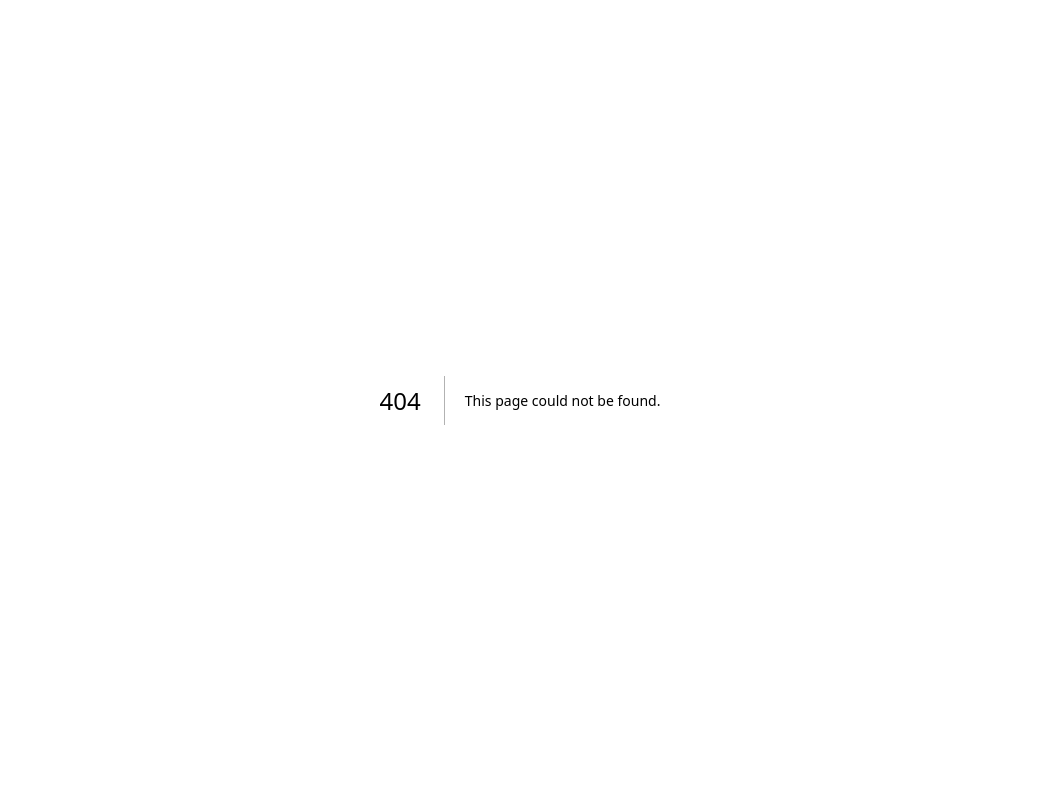
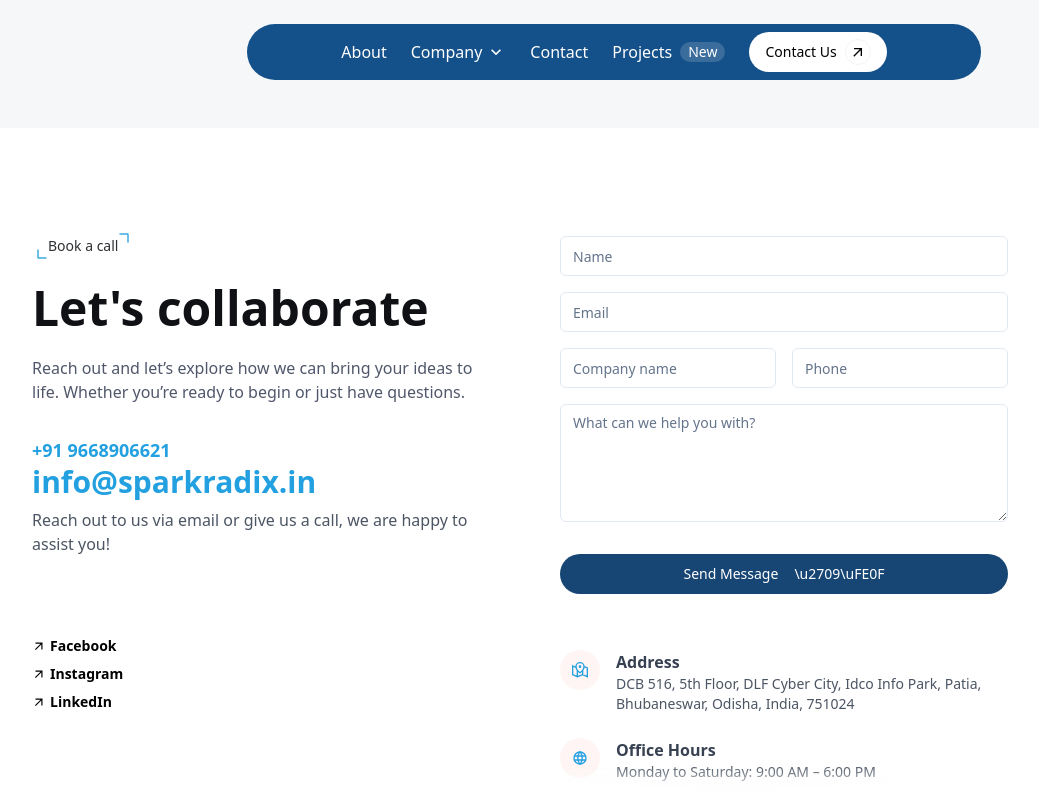
Before and after one commit to aryan7412/Infratech, a Next.js app: page /contact in a window 1280 px wide. Before the commit this address had no page. Shown: the top 800 px of the page, without its empty margins (120-1159 px from the left). Built offline with nearby package versions, Linux system fonts and the light colour scheme.

Commit message:
Added Contact Us Page

```diff
--- /dev/null
+++ b/app/(root)/contact/page.tsx
@@ -0,0 +1,13 @@
+import Contact from "@/components/ContactUs"
+import FAQ from "@/components/FAQ"
+
+const page = () => {
+  return (
+    <div>
+        <Contact />
+        <FAQ />
+    </div>
+  )
+}
+
+export default page
--- /dev/null
+++ b/components/ContactUs/index.tsx
@@ -0,0 +1,92 @@
+import SectionHeading from "@/components/Heading/SectionHeading";
+import { Input } from "@/components/ui/input";
+import { Textarea } from "@/components/ui/textarea";
+import { Button } from "@/components/ui/button";
+import { MdArrowOutward, MdOutlineAlternateEmail } from "react-icons/md";
+import { GrMapLocation } from "react-icons/gr";
+import { TbWorld, TbBuilding } from "react-icons/tb";
+import { FiUser } from "react-icons/fi";
+import { IoPhonePortraitOutline } from "react-icons/io5";
+import { LuMessageSquareText } from "react-icons/lu";
+import { RiTelegram2Line } from "react-icons/ri";
+
+const Contact = () => {
+  return (
+    <div className="bg-white py-20 mt-32">
+      <div className="grid md:grid-cols-2 gap-20" data-aos="fade-up">
+        {/* Left Content */}
+        <div className="max-w-2xl">
+          <SectionHeading text="Book a call" align="left" />
+          <h1 className="text-5xl font-bold mb-6 text-[#0F1115] ml-[9.5rem]">Let's collaborate</h1>
+          <p className="text-[#50576B] mb-8 ml-[9.5rem]">
+            Reach out and let’s explore how we can bring your ideas to life. Whether
+            you’re ready to begin or just have questions.
+          </p>
+
+          <div className="mb-6 ml-[9.5rem]">
+            <p className="text-[#23A0E0] font-bold text-lg">+91 9668906621</p>
+            <p className="text-[#23A0E0] text-3xl font-semibold">info@sparkradix.in</p>
+            <p className="text-gray-600 mt-2">
+              Reach out to us via email or give us a call, we are happy to assist you!
+            </p>
+          </div>
+
+          <div className="flex flex-col gap-2 mt-20 text-sm ml-[9.5rem] font-semibold">
+            <a href="#" className="text-black hover:underline flex items-center gap-1">
+              <MdArrowOutward className="text-sm font-semibold" /> Facebook
+            </a>
+            <a href="#" className="text-black hover:underline flex items-center gap-1">
+              <MdArrowOutward className="text-sm font-semibold" /> Instagram
+            </a>
+            <a href="#" className="text-black hover:underline flex items-center gap-1">
+              <MdArrowOutward className="text-sm font-semibold" /> LinkedIn
+            </a>
+          </div>
+        </div>
+
+        {/* Right Content - Contact Form */}
+        <form className="flex flex-col gap-4 mt-7 max-w-md">
+          <Input type="text" placeholder="Name" />
+          <Input type="email" placeholder="Email" />
+
+          <div className="flex gap-4">
+            <Input type="text" placeholder="Company name" className="w-1/2" />
+            <Input type="tel" placeholder="Phone" className="w-1/2" />
+          </div>
+
+          <Textarea placeholder="What can we help you with?" rows={5} />
+
+          <Button type="submit" className="mt-4 text-white bg-[#174574] hover:bg-[#133c64] rounded-full px-6 py-3">
+            Send Message <span className="ml-2">\u2709\uFE0F</span>
+          </Button>
+
+          <div className="mt-10 grid gap-6">
+            <div className="flex gap-4 items-start">
+              <div className="bg-[#FFF5F5] p-3 rounded-full">
+                <GrMapLocation className="text-[#23A0E0]" />
+              </div>
+              <div>
+                <h4 className="font-bold text-gray-700">Address</h4>
+                <p className="text-gray-600 text-sm">
+                  DCB 516, 5th Floor, DLF Cyber City, Idco Info Park, Patia,<br />
+                  Bhubaneswar, Odisha, India, 751024
+                </p>
+              </div>
+            </div>
+            <div className="flex gap-4 items-start">
+              <div className="bg-[#FFF5F5] p-3 rounded-full">
+                <TbWorld className="text-[#23A0E0]" />
+              </div>
+              <div>
+                <h4 className="font-bold text-gray-700">Office Hours</h4>
+                <p className="text-gray-600 text-sm">Monday to Saturday: 9:00 AM – 6:00 PM</p>
+              </div>
+            </div>
+          </div>
+        </form>
+      </div>
+    </div>
+  );
+};
+
+export default Contact;
--- /dev/null
+++ b/components/ui/input.tsx
@@ -0,0 +1,22 @@
+import * as React from "react"
+
+import { cn } from "@/lib/utils"
+
+const Input = React.forwardRef<HTMLInputElement, React.ComponentProps<"input">>(
+  ({ className, type, ...props }, ref) => {
+    return (
+      <input
+        type={type}
+        className={cn(
+          "flex h-10 w-full rounded-md border border-input bg-background px-3 py-2 text-base ring-offset-background file:border-0 file:bg-transparent file:text-sm file:font-medium file:text-foreground placeholder:text-muted-foreground focus-visible:outline-none focus-visible:ring-2 focus-visible:ring-ring focus-visible:ring-offset-2 disabled:cursor-not-allowed disabled:opacity-50 md:text-sm",
+          className
+        )}
+        ref={ref}
+        {...props}
+      />
+    )
+  }
+)
+Input.displayName = "Input"
+
+export { Input }
--- /dev/null
+++ b/components/ui/textarea.tsx
@@ -0,0 +1,22 @@
+import * as React from "react"
+
+import { cn } from "@/lib/utils"
+
+const Textarea = React.forwardRef<
+  HTMLTextAreaElement,
+  React.ComponentProps<"textarea">
+>(({ className, ...props }, ref) => {
+  return (
+    <textarea
+      className={cn(
+        "flex min-h-[80px] w-full rounded-md border border-input bg-background px-3 py-2 text-base ring-offset-background placeholder:text-muted-foreground focus-visible:outline-none focus-visible:ring-2 focus-visible:ring-ring focus-visible:ring-offset-2 disabled:cursor-not-allowed disabled:opacity-50 md:text-sm",
+        className
+      )}
+      ref={ref}
+      {...props}
+    />
+  )
+})
+Textarea.displayName = "Textarea"
+
+export { Textarea }
```
